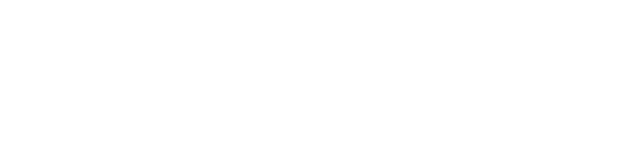
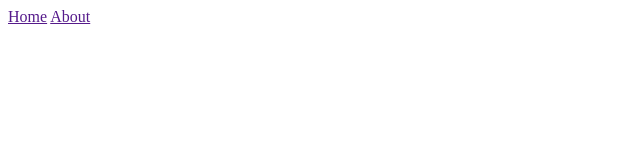
Before and after one commit to jnichols411/devops-mock, a website: page src/pages/index.html in a window 1280 px wide. Shown: the whole page, without its empty margins (0-640 px from the left). Drawn offline with Linux system fonts and the light colour scheme.

Commit message:
feat: add new nav link (#117)

```diff
--- a/src/pages/index.html
+++ b/src/pages/index.html
@@ -10,7 +10,8 @@
         <div class="navbar__content">
             <div class="navbar__logo"></div>
             <div class="navbar__navigation">
-                <a href="" class="nav__link"></a>
+                <a href="" class="nav__link">Home</a>
+                <a href="" class="nav__link">About</a>
             </div>
         </div>
     </nav>
```
